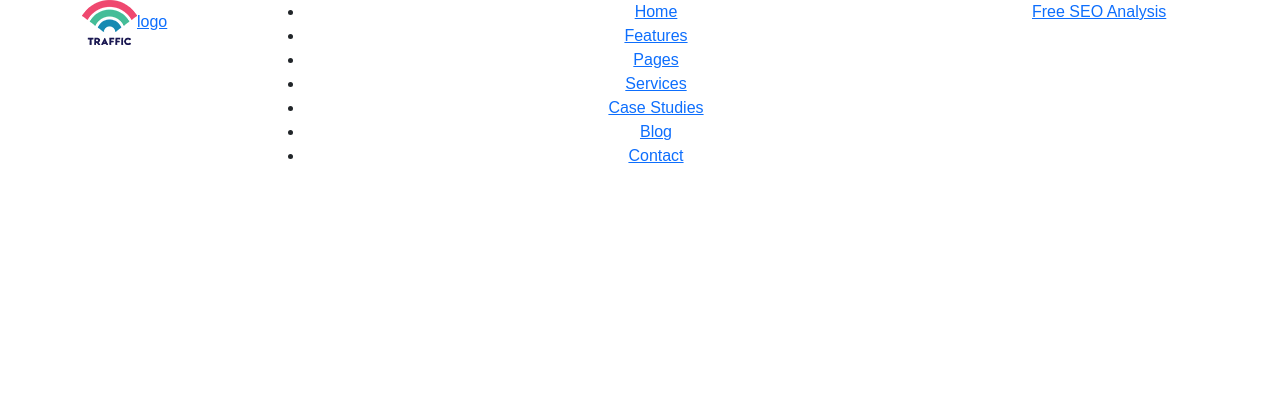
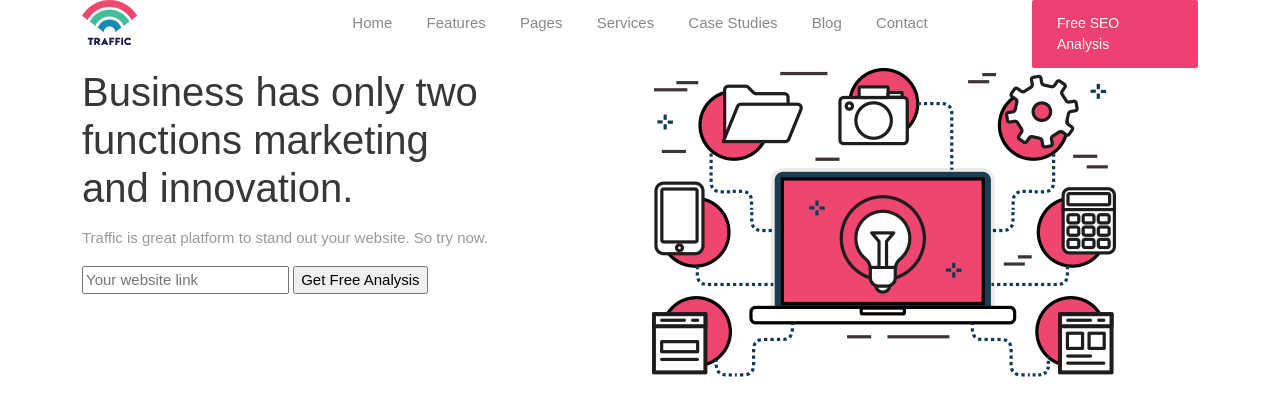
Before and after one commit to joinalPro/rapsdone, a plain HTML site: page index.html in a window 1280 px wide. Drawn offline with nearby package versions, Linux system fonts and the light colour scheme; a web font is replaced by a local one.

Commit message:
first section

```diff
--- a/css/style.css
+++ b/css/style.css
@@ -2,6 +2,8 @@
 @import url('https://fonts.googleapis.com/css2?family=Khula:wght@300;400;600;700;800&display=swap');
 body{
     font-family: 'Khula', sans-serif;
+    font-size: 15px;
+    color: #999;
 
 }
 .alignleft{
@@ -30,9 +32,46 @@ h4,
 h5,
 h6{
     margin:0 0 15px;
-    font-weight: 700;
+    font-weight: 400;
+    color: #373737;
 }
 
 a:hover {
     text-decoration: none;
 }
+.mainmenu ul {
+    margin: 0;
+    padding: 0;
+    list-style:none;
+}
+.mainmenu li {
+    position: relative;
+    display: inline-block;
+}
+.mainmenu li a {
+    display: block;
+    color: #888;
+    padding: 12px 15px;
+
+}
+a {
+    text-decoration: none;
+}
+
+
+.boxed-btn {
+    display: inline-block;
+    background: #ec4171;
+    color: #fff;
+    font-size: 14px;
+    padding: 13px 25px;
+    border-radius: 2px;
+}
+
+.hero-area{
+   font-weight: 300;
+}
+.hero-area h1{
+    font-size: 40px;
+    max-width: 400px;
+}
--- a/index.html
+++ b/index.html
@@ -4,7 +4,7 @@
     <meta charset="UTF-8">
     <meta name="viewport" content="width=device-width, initial-scale=1.0">
     <link href="https://cdn.jsdelivr.net/npm/bootstrap@5.0.0-beta1/dist/css/bootstrap.min.css" rel="stylesheet" integrity="sha384-giJF6kkoqNQ00vy+HMDP7azOuL0xtbfIcaT9wjKHr8RbDVddVHyTfAAsrekwKmP1" crossorigin="anonymous">
-    <link rel="stylesheet" href="rapsdone/css/style.css">
+    <link rel="stylesheet" href="css/style.css">
     <title>PSD To HTML One</title>
 
 </head>
@@ -15,7 +15,7 @@
             <div class="row">
                 <div class="col-md-2">
                     <div class="logo">
-                        <a href="index.html"><img src="rapsdone/images/logo.png" alt="">logo</a>
+                        <a href="index.html"><img src="images/logo.png" alt=""></a>
                     </div>
                 </div>
                 <div class="col-md-8 text-center">
@@ -39,6 +39,26 @@
 
     </div>
 
+    <div class="hero-area">
+       <div class="container">
+           <div class="row">
+            <div class="col-md-6">
+                <h1>Business has only two functions marketing and innovation.</h1>
+                <p>Traffic is great platform to stand out your website. So try now.</p>
+                <div class="website-checker-form">
+                    <form action="index.html">
+                        <input type="url" placeholder="Your website link">
+                        <input type="submit" value="Get Free Analysis">
+                    </form>
+                </div>
+            </div>
+            <div class="col-md-6">
+                <img src="images/hero.png" alt="">
+            </div>
+           </div>
+       </div>
+    </div>
+
 
 
 
```
